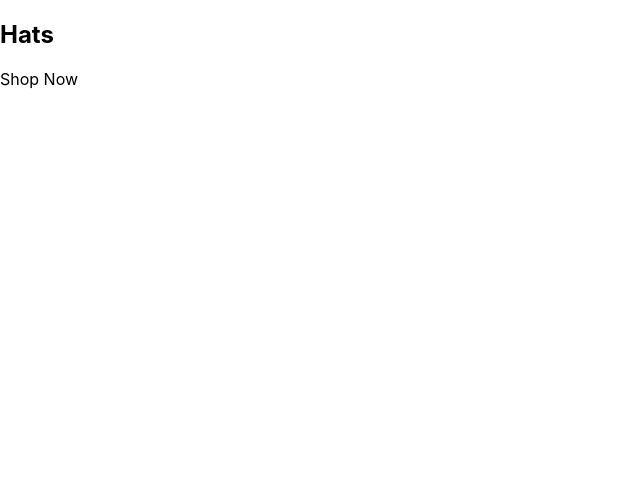
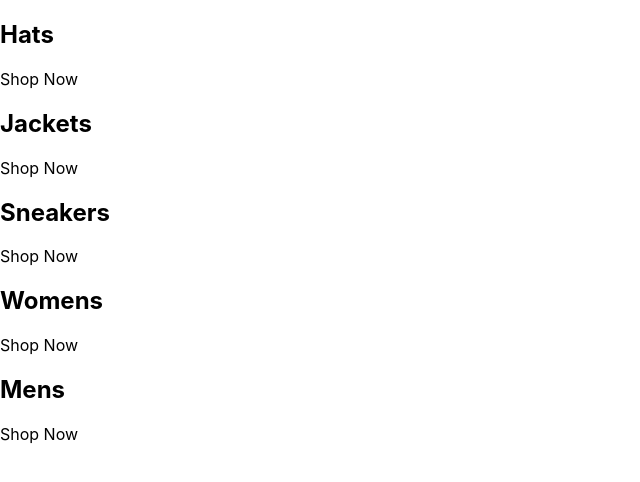
Before and after one commit to abduldoesramen/capstone, a React (Create React App) app in the folder crwn-clothing/: page / in a window 1280 px wide. Shown: the top 482 px of the page, without its empty margins (0-640 px from the left). Built offline with nearby package versions, Linux system fonts and the light colour scheme.

Commit message:
added array instead of hard-coding category titles

```diff
--- a/crwn-clothing/src/App.js
+++ b/crwn-clothing/src/App.js
@@ -1,13 +1,38 @@
 const App = () => {
+  const categories = [
+    {
+      id: "1",
+      title: "Hats",
+    },
+    {
+      id: "2",
+      title: "Jackets",
+    },
+    {
+      id: "3",
+      title: "Sneakers",
+    },
+    {
+      id: "4",
+      title: "Womens",
+    },
+    {
+      id: "5",
+      title: "Mens",
+    },
+  ];
+
   return (
     <div className="categories-container">
-      <div className="category-container">
-        {/*<img />*/}
-        <div className="category-body-container">
-          <h2>Hats</h2>
-          <p>Shop Now</p>
+      {categories.map(({ title }) => (
+        <div className="category-container">
+          {/*<img />*/}
+          <div className="category-body-container">
+            <h2>{title}</h2>
+            <p>Shop Now</p>
+          </div>
         </div>
-      </div>
+      ))}
     </div>
   );
 };
```
